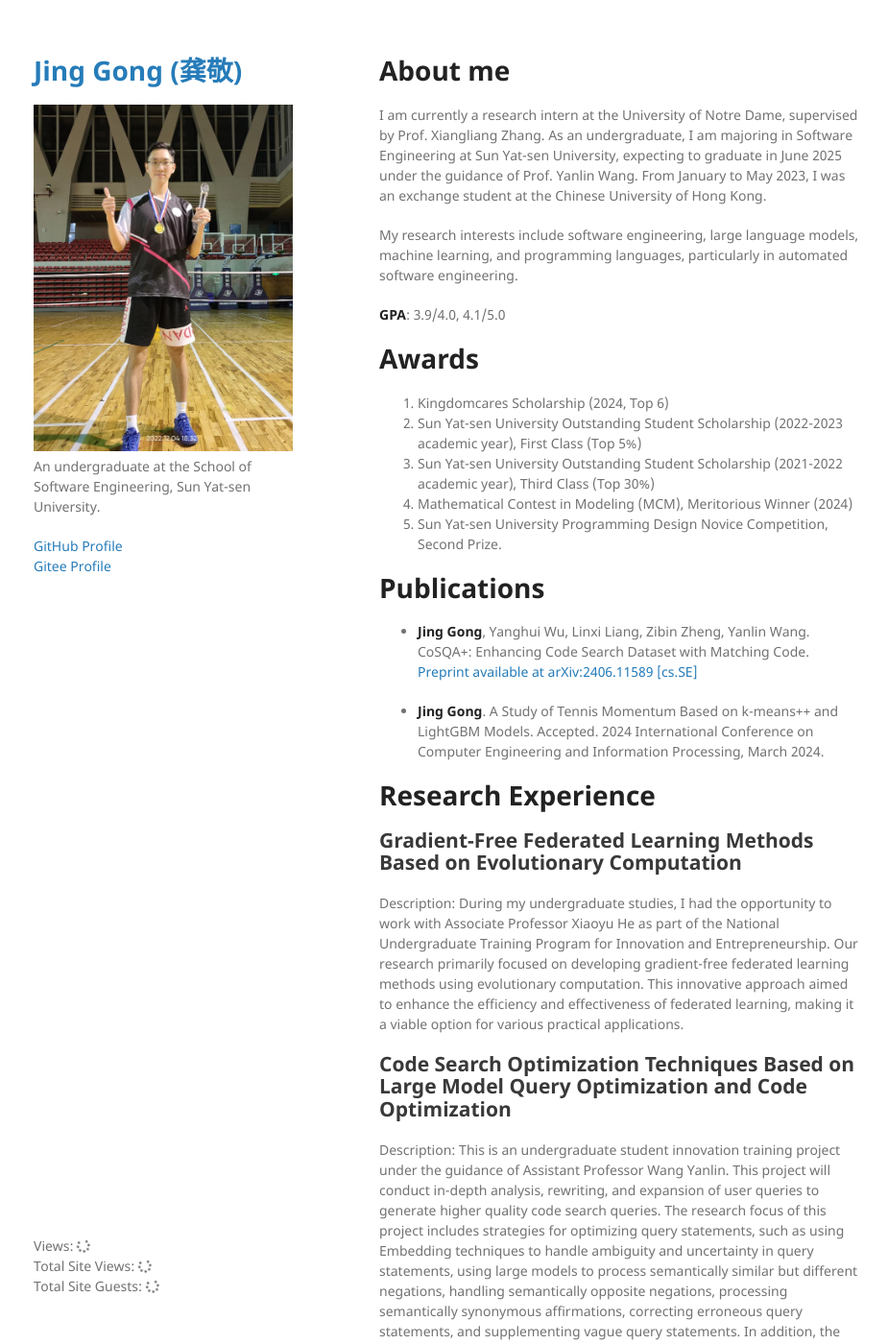
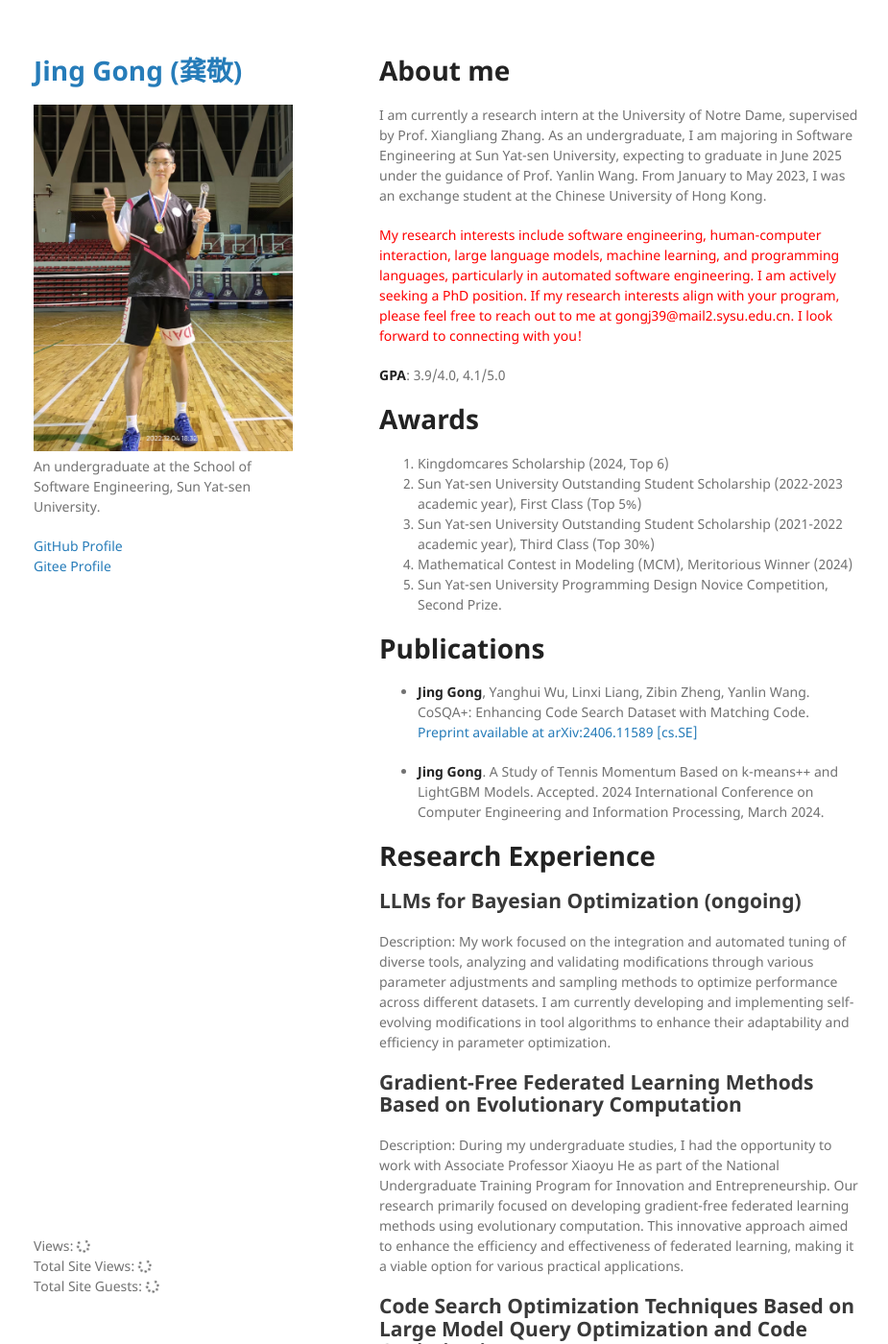
Before and after one commit to MikingG/MikingG.github.io, a Jekyll site: the page built from index.md, in a window 1280 px wide and 1400 px high. Shown: the whole window at 96% size, without its empty margins (175-1100 px from the left). Built offline with Jekyll 4.4.1, drawn with Linux system fonts in a browser that asks for light colours; nearby versions of some CDN libraries; comment, search, counter and statistics services are not loaded; our own code applies the rules of GitHub Pages for plain Markdown files; some of the changed text lies outside the part shown.

Commit message:
Update index.md

```diff
--- a/index.md
+++ b/index.md
@@ -5,7 +5,7 @@ layout: default
 
 I am currently a research intern at the University of Notre Dame, supervised by Prof. Xiangliang Zhang. As an undergraduate, I am majoring in Software Engineering at Sun Yat-sen University, expecting to graduate in June 2025 under the guidance of Prof. Yanlin Wang. From January to May 2023, I was an exchange student at the Chinese University of Hong Kong.
 
-My research interests include software engineering, large language models, machine learning, and programming languages, particularly in automated software engineering.
+<span style="color:red">My research interests include software engineering, human-computer interaction, large language models, machine learning, and programming languages, particularly in automated software engineering. I am actively seeking a PhD position. If my research interests align with your program, please feel free to reach out to me at gongj39@mail2.sysu.edu.cn. I look forward to connecting with you!</span>
 
 **GPA**: 3.9/4.0, 4.1/5.0
 
@@ -28,7 +28,9 @@ My research interests include software engineering, large language models, machi
 
 # Research Experience
 
+## LLMs for Bayesian Optimization (ongoing)
 
+Description: My work focused on the integration and automated tuning of diverse tools, analyzing and validating modifications through various parameter adjustments and sampling methods to optimize performance across different datasets. I am currently developing and implementing self-evolving modifications in tool algorithms to enhance their adaptability and efficiency in parameter optimization.
 
 ## Gradient-Free Federated Learning Methods Based on Evolutionary Computation
 
@@ -56,6 +58,10 @@ Description: CLUB_HUB is a platform dedicated to managing student clubs and faci
 ## TitleGPT
 
 Description: This tool combines ChatGPT with a custom-built feedforward neural network to create highly engaging headlines. It blends ChatGPT's advanced language capabilities with targeted neural network algorithms, providing a succinct and effective solution for generating attention-grabbing titles in the digital content space.
+
+## Network Hotspot Detection and Prediction System
+
+Description: This project includes data crawling, cleaning, organization, basic analysis, and event graph construction, with hotspot prediction capabilities to aid in decision-making for public opinion regulation. Built using Python Django and Vue, the system integrates large language models, machine learning, and graph databases to aggregate and refine dispersed online data into structured, actionable insights.
 
 ## Selected Core Courses in SE and PL
 
```
